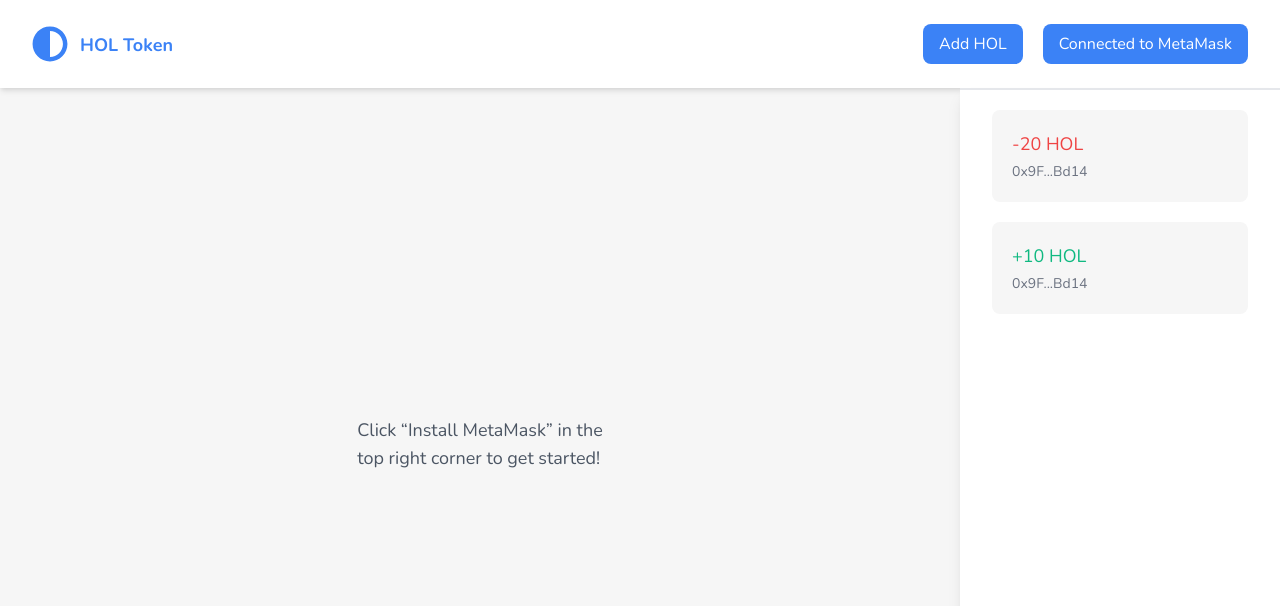
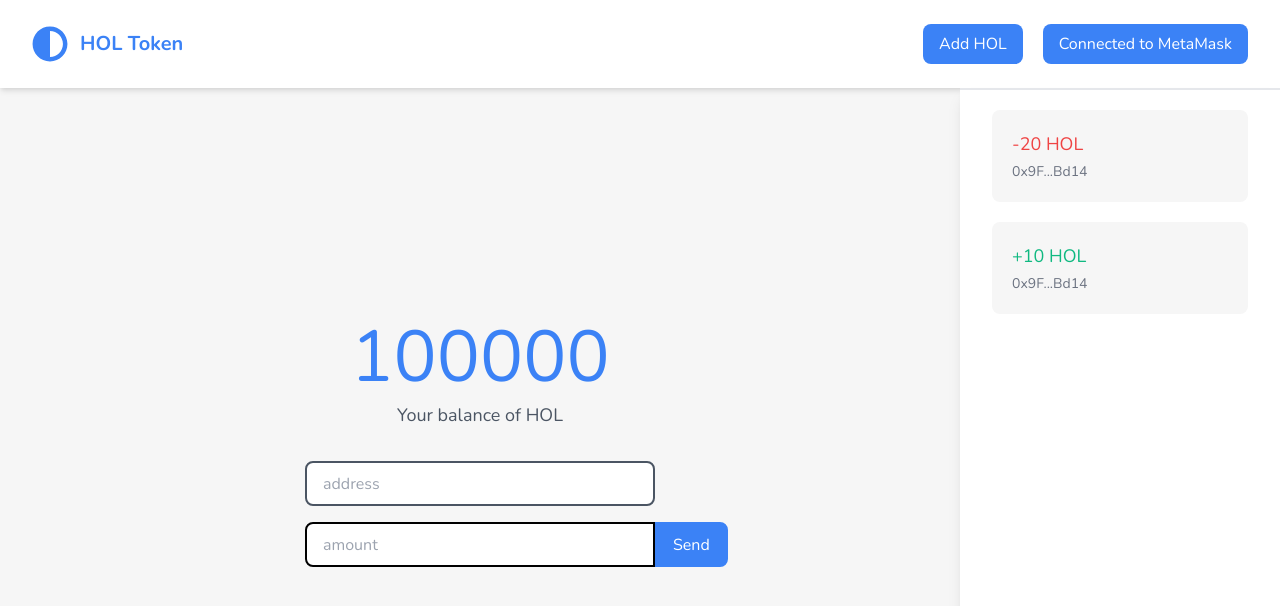
Before and after one commit to HollandPleskac/Holland-Pleskac-Tokens, a Next.js app: page /new-dash in a window 1280 px wide. Shown: the top 606 px of the page. Built offline with nearby package versions, Linux system fonts and the light colour scheme.

Commit message:
ui complete

```diff
--- a/pages/new-dash.js
+++ b/pages/new-dash.js
@@ -20,7 +20,7 @@ const TopBar = () => {
     <div className='z-10 w-full flex items-center justify-between px-8 py-6 bg-white shadow-md ' >
       <div className='flex items-center' >
         <FontAwesomeIcon icon={faAdjust} className='mr-3 text-4xl text-blue-500 ' />
-        <h1 className='pt-px text-blue-500 text-lg font-bold' >HOL Token</h1>
+        <h1 className='text-blue-500 text-xl font-bold' >HOL Token</h1>
       </div>
       <div className='' >
         <AddTokenBtn />
@@ -63,29 +63,29 @@ const AddTokenBtn = () => {
 
   const addTokenHandler = async () => {
     console.log('adding token')
-    // try {
-    //   // wasAdded is a boolean. Like any RPC method, an error may be thrown.
-    //   const wasAdded = await window.ethereum.request({
-    //     method: 'wallet_watchAsset',
-    //     params: {
-    //       type: 'ERC20', // Initially only supports ERC20, but eventually more!
-    //       options: {
-    //         address: tokenAddress, // The address that the token is at.
-    //         symbol: tokenSymbol, // A ticker symbol or shorthand, up to 5 chars.
-    //         decimals: tokenDecimals, // The number of decimals in the token
-    //         image: tokenImage, // A string url of the token logo
-    //       },
-    //     },
-    //   });
+    try {
+      // wasAdded is a boolean. Like any RPC method, an error may be thrown.
+      const wasAdded = await window.ethereum.request({
+        method: 'wallet_watchAsset',
+        params: {
+          type: 'ERC20', // Initially only supports ERC20, but eventually more!
+          options: {
+            address: tokenAddress, // The address that the token is at.
+            symbol: tokenSymbol, // A ticker symbol or shorthand, up to 5 chars.
+            decimals: tokenDecimals, // The number of decimals in the token
+            image: tokenImage, // A string url of the token logo
+          },
+        },
+      });
 
-    //   if (wasAdded) {
-    //     console.log('Added the token!');
-    //   } else {
-    //     console.log('User chose not to add the token.');
-    //   }
-    // } catch (error) {
-    //   console.log('error', error);
-    // }
+      if (wasAdded) {
+        console.log('Added the token!');
+      } else {
+        console.log('User chose not to add the token.');
+      }
+    } catch (error) {
+      console.log('error', error);
+    }
   }
 
   return (
@@ -100,7 +100,7 @@ const AddTokenBtn = () => {
 
 const SideBar = () => {
   return (
-    <div className='z-20 w-3/12 bg-white shadow-lg' >
+    <div className='z-20 sm:w-4/12 md:w-3/12  bg-white shadow-lg' >
       <div className='w-full mb-5 bg-gray-200 overflow-y-scroll' style={{ height: 1.5 }} ></div>
       <Transaction amt={20} addr='0x9F...Bd14' type='subtract' />
       <Transaction amt={10} addr='0x9F...Bd14' type='add' />
@@ -134,11 +134,41 @@ const Transaction = ({ amt, addr, type }) => {
 const PageContent = () => {
   return (
     <div className='z-0 flex-grow flex flex-col justify-center items-center bg-background-gray' >
-      <InstallDirections text={`Click “Install MetaMask” in the${<br />} top right corner to get started!`} />
+      <h1 className='mb-2 text-7xl text-blue-500' >100000</h1>
+      <h2 className='mb-8 text-lg text-gray-600' >Your balance of HOL</h2>
+
+      <SendHOL />
+      {/* <InstallDirections text={`Click “Install MetaMask” in the${<br />} top right corner to get started!`} /> */}
       {/* <ConnectDirections text='Click “Connect to MetaMask” in the top right corner to interact with HOL Token!' /> */}
     </div>
   )
 }
+
+const SendHOL = () => {
+  return (
+    <>
+      <input
+        placeholder='address'
+        className='mb-4 px-4 py-2 border-2 border-gray-600 rounded-lg focus:outline-none focus:border-blue-600 transition ease-in duration-100'
+        style={{ width: 350, height: 45 }}
+      />
+      <div className='relative' >
+        <input
+          placeholder='amount'
+          className='px-4 py-2 border-2 border-black rounded-l-lg focus:outline-none focus:border-blue-600 transition ease-in duration-100'
+          style={{ width: 350, height: 45 }}
+        />
+        <button
+          className='absolute px-4 py-2 bg-blue-500 text-white rounded-r-lg border-2 border-blue-500 hover:bg-blue-600 hover:border-blue-600 focus:bg-blue-600 focus:border-blue-600 transition ease-in duration-100'
+          style={{ height: 45 }}
+        >
+          Send
+        </button>
+      </div>
+    </>
+  )
+}
+
 
 const InstallDirections = () => {
   return (
```
